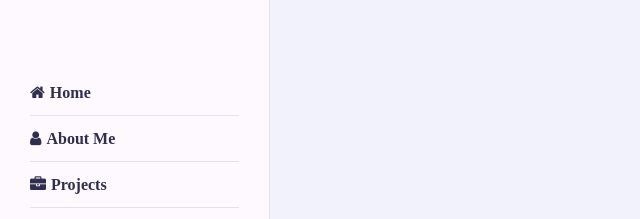
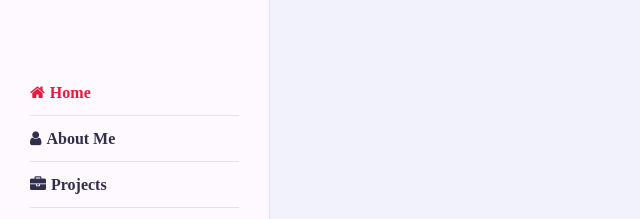
Before and after one commit to LavanMoogagit/Web-Portfolio, a plain HTML site: page index.html in a window 1280 px wide. Shown: the part 150-369 px from the top of the page, 0-640 px from the left. Drawn offline with Linux system fonts and the light colour scheme.

Commit message:
added home page active tag

```diff
--- a/index.html
+++ b/index.html
@@ -22,7 +22,7 @@
           </div>
             <!-- Nav -->
             <ul class="nav">
-              <li><a href="#Home"><i class="fa fa-home"></i>Home</a></li>
+              <li><a href="#Home" class="active"><i class="fa fa-home"></i>Home</a></li>
               <li><a href="#About-Me"><i class="fa fa-user"></i>About Me</a></li>
               <li><a href="#Projects"><i class="fa fa-briefcase"></i>Projects</a></li>
               <li><a href="#Contact"><i class="fa fa-comments"></i>Contact</a></li>
```
